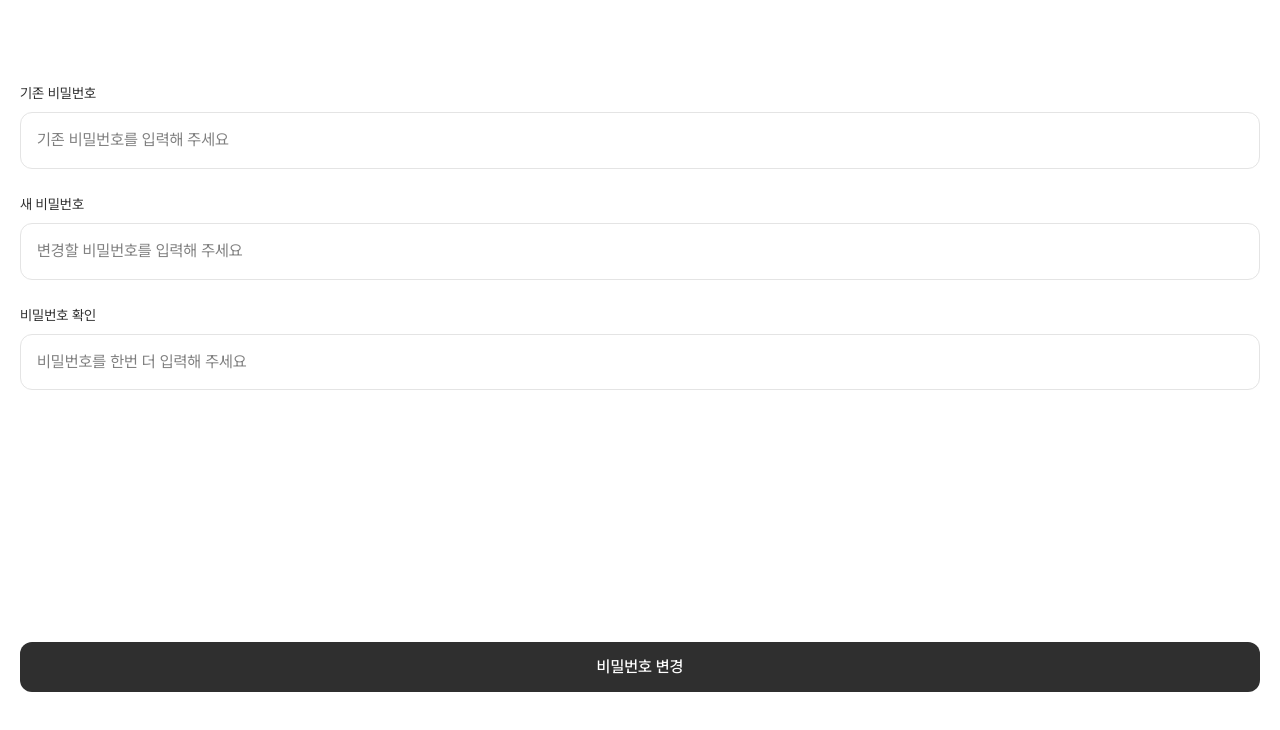
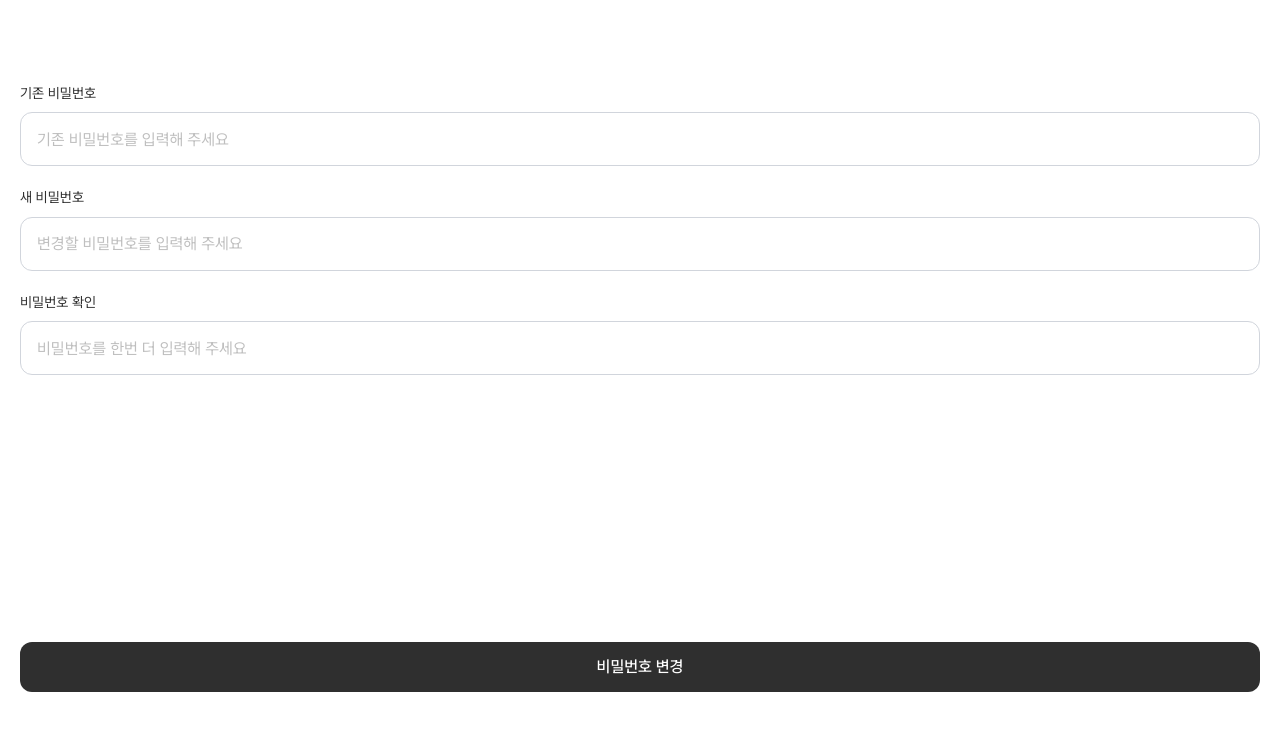
Before and after one commit to prgrms-web-devcourse-final-project/WEB4_5_9to6_FE, a Next.js app: page /profile/1/info/pwd in a window 1280 px wide. Shown: the top 730 px of the page. Built offline with nearby package versions, Linux system fonts and the light colour scheme.

Commit message:
zap: 공용컴포넌트 사용

```diff
--- a/package.json
+++ b/package.json
@@ -15,6 +15,7 @@
         "react": "^19.0.0",
         "react-dom": "^19.0.0",
         "swiper": "^11.2.10",
+        "tailwind-merge": "^3.3.1",
         "zustand": "^5.0.6"
     },
     "devDependencies": {
--- a/src/components/common/Button.tsx
+++ b/src/components/common/Button.tsx
@@ -1,8 +1,10 @@
 import React from "react";
+import { twMerge } from "tailwind-merge";
 
 interface ButtonProps extends React.ButtonHTMLAttributes<HTMLButtonElement> {
     color?: "black" | "primary" | "yellow" | "white" | "gray";
     icon?: string;
+    className?: string;
 }
 
 export default function Button({
@@ -10,12 +12,14 @@ export default function Button({
     icon,
     children,
     disabled,
+    className,
     ...props
 }: ButtonProps) {
     return (
         <>
             <button
-                className={`h5 h-[50px] w-full rounded-[12px] transition-all duration-200 ease-in-out ${
+                className={twMerge(
+                    `h5 h-[50px] w-full rounded-[12px] transition-all duration-200 ease-in-out ${
                         disabled
                             ? "cursor-default bg-[var(--color-gray200)] text-[var(--color-gray500)]"
                             : color === "black"
@@ -27,7 +31,9 @@ export default function Button({
                                   : color === "white"
                                     ? "cursor-pointer border border-[var(--color-gray300)] text-[#191919] hover:bg-[var(--color-gray100)]"
                                     : "cursor-pointer bg-[var(--color-gray200)] text-[var(--color-gray1000)] hover:bg-[var(--color-gray300)]"
-                } `}
+                    } `,
+                    className,
+                )}
                 {...props}
             >
                 <div className="flex items-center justify-center gap-2">
--- a/src/components/common/Input.tsx
+++ b/src/components/common/Input.tsx
@@ -1,16 +1,26 @@
 import React from "react";
+import { twMerge } from "tailwind-merge";
 
 interface InputProps extends React.InputHTMLAttributes<HTMLInputElement> {
+    className?: string;
     error?: boolean;
     errorMsg?: string;
 }
 
-export default function Input({ error, errorMsg, ...props }: InputProps) {
+export default function Input({
+    error,
+    errorMsg,
+    className = "",
+    ...props
+}: InputProps) {
     return (
         <>
             <div className="flex flex-col gap-1">
                 <input
-                    className={`h-[54px] w-full rounded-[12px] border border-[var(--color-gray-300)] pl-4 text-[var(--color-gray1000)] placeholder-[var(--color-gray500)] duration-200 ease-in-out focus:outline-none ${error && "ring-1 ring-[#FF394A]"}`}
+                    className={twMerge(
+                        `h-[54px] w-full rounded-[12px] border border-[var(--color-gray-300)] pl-4 text-[var(--color-gray1000)] placeholder-[var(--color-gray500)] duration-200 ease-in-out focus:outline-none ${error && "ring-1 ring-[#FF394A]"}`,
+                        className,
+                    )}
                     {...props}
                 />
                 <label
--- a/src/components/profile/info/ChangeNickname.tsx
+++ b/src/components/profile/info/ChangeNickname.tsx
@@ -1,6 +1,7 @@
 "use client";
 
 import Button from "@/components/common/Button";
+import Input from "@/components/common/Input";
 
 export default function ChangeNickname() {
     return (
@@ -8,11 +9,7 @@ export default function ChangeNickname() {
             <div className="flex h-full flex-col justify-between bg-white p-5">
                 <div className="flex flex-col">
                     <p className="b2 text-gray1000 mb-2">닉네임</p>
-                    <input
-                        type="text"
-                        className="border-gray300 b1 rounded-xl border p-4"
-                        placeholder="닉네임을 입력하세요"
-                    />
+                    <Input type="text" placeholder="닉네임을 입력하세요" />
                 </div>
 
                 <Button color="black">변경하기</Button>
--- a/src/components/profile/info/ChangePassword.tsx
+++ b/src/components/profile/info/ChangePassword.tsx
@@ -1,6 +1,7 @@
 "use client";
 
 import Button from "@/components/common/Button";
+import Input from "@/components/common/Input";
 
 export default function ChangePassword() {
     return (
@@ -8,21 +9,22 @@ export default function ChangePassword() {
             <div className="flex h-full flex-col justify-between bg-white p-5">
                 <div className="flex flex-col">
                     <p className="b2 text-gray1000 mb-2">기존 비밀번호</p>
-                    <input
+                    <Input
                         type="text"
-                        className="border-gray300 b1 mb-6 rounded-xl border p-4"
+                        className="mb-4"
                         placeholder="기존 비밀번호를 입력해 주세요"
                     />
                     <p className="b2 text-gray1000 mb-2">새 비밀번호</p>
-                    <input
+                    <Input
                         type="text"
-                        className="border-gray300 b1 mb-6 rounded-xl border p-4"
+                        className="mb-4"
                         placeholder="변경할 비밀번호를 입력해 주세요"
                     />
+
                     <p className="b2 text-gray1000 mb-2">비밀번호 확인</p>
-                    <input
+                    <Input
                         type="text"
-                        className="border-gray300 b1 rounded-xl border p-4"
+                        className="mb-4"
                         placeholder="비밀번호를 한번 더 입력해 주세요"
                     />
                 </div>
```
Also changed, not shown: 1 other file (tests, documents, lock files or other folders). Lines whose indentation alone changed are shown as unchanged.
